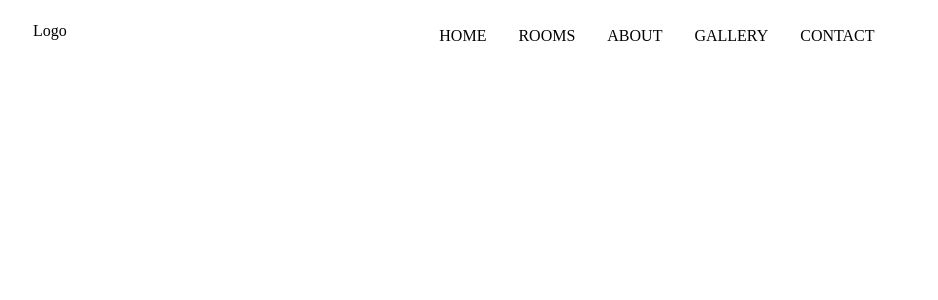
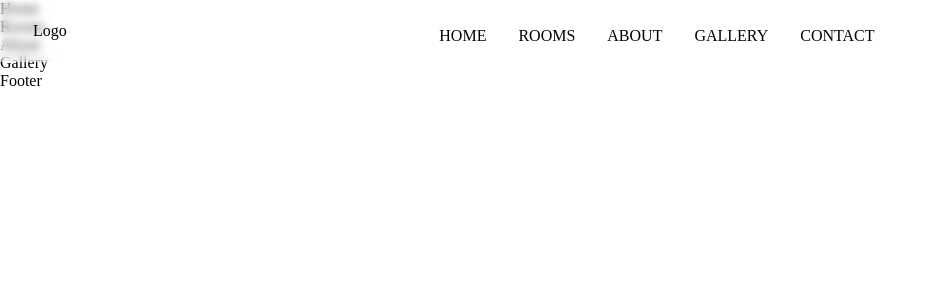
Before and after one commit to Nemo144/hotelpascal, a React (Create React App) app in the folder hotelpascal/: page / in a window 1280 px wide. Shown: the top 300 px of the page, without its empty margins (0-938 px from the left). Built offline with nearby package versions, Linux system fonts and the light colour scheme.

Commit message:
:art: improve structure of code

```diff
--- a/hotelpascal/src/App.js
+++ b/hotelpascal/src/App.js
@@ -2,11 +2,21 @@ import React from "react";
 import Navbar from "./components/Navbar/Navbar";
 import ScrollButton from "./components/Scroll/ScrollButton";
 import "./App.scss";
+import Home from "./components/Home/Home";
+import Rooms from "./components/Rooms/Rooms";
+import About from "./components/About/About";
+import Gallery from "./components/Gallery/Gallery";
+import Footer from "./components/Footer/Footer";
 
 const App = () => {
   return (
     <div>
       <Navbar />
+      <Home />
+      <Rooms />
+      <About />
+      <Gallery />
+      <Footer />
       <ScrollButton />
     </div>
   );
--- a/hotelpascal/src/components/Home/Home.jsx
+++ b/hotelpascal/src/components/Home/Home.jsx
@@ -0,0 +1,7 @@
+import React from "react";
+
+const Home = () => {
+  return <div>Home</div>;
+};
+
+export default Home;
```
